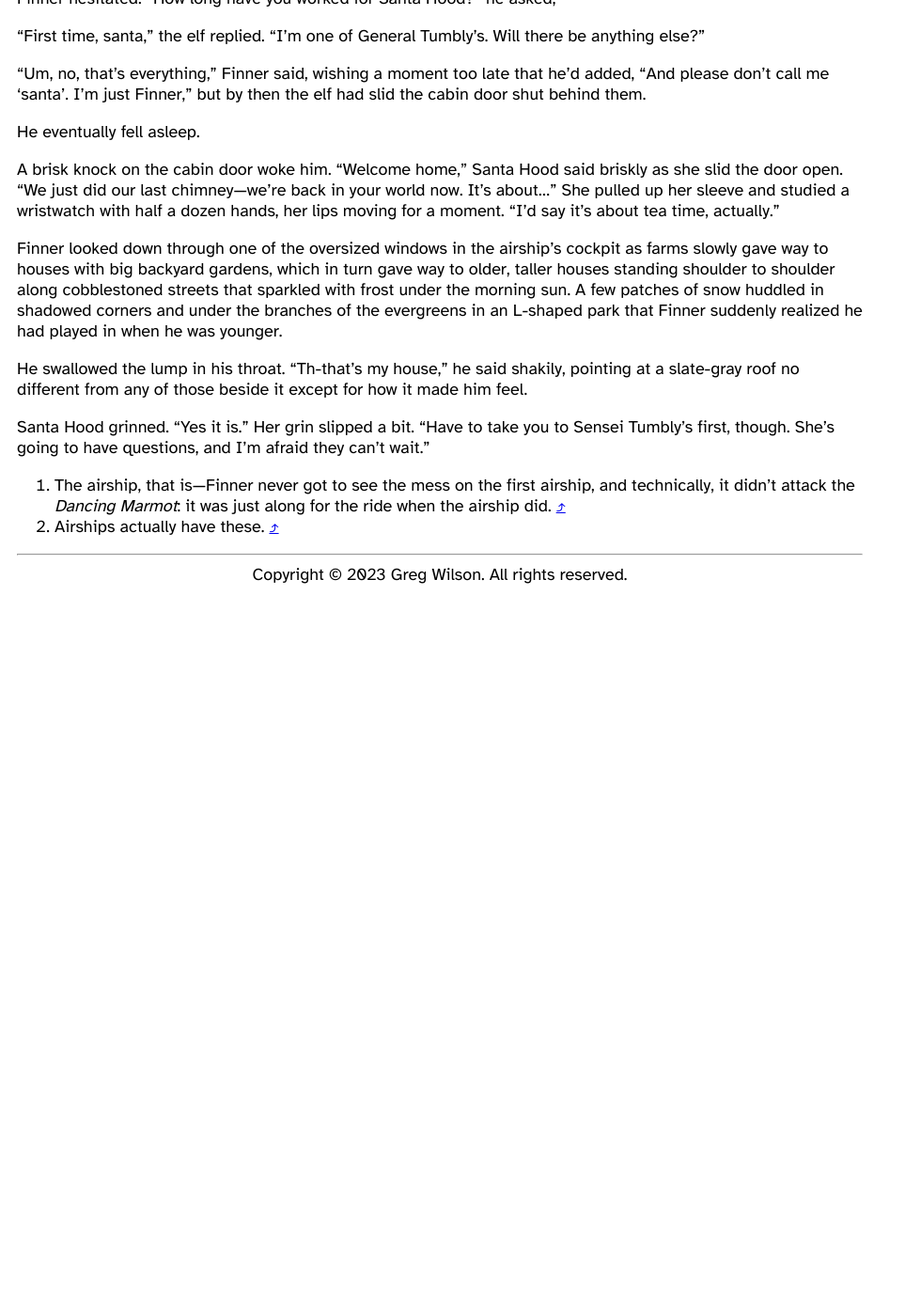
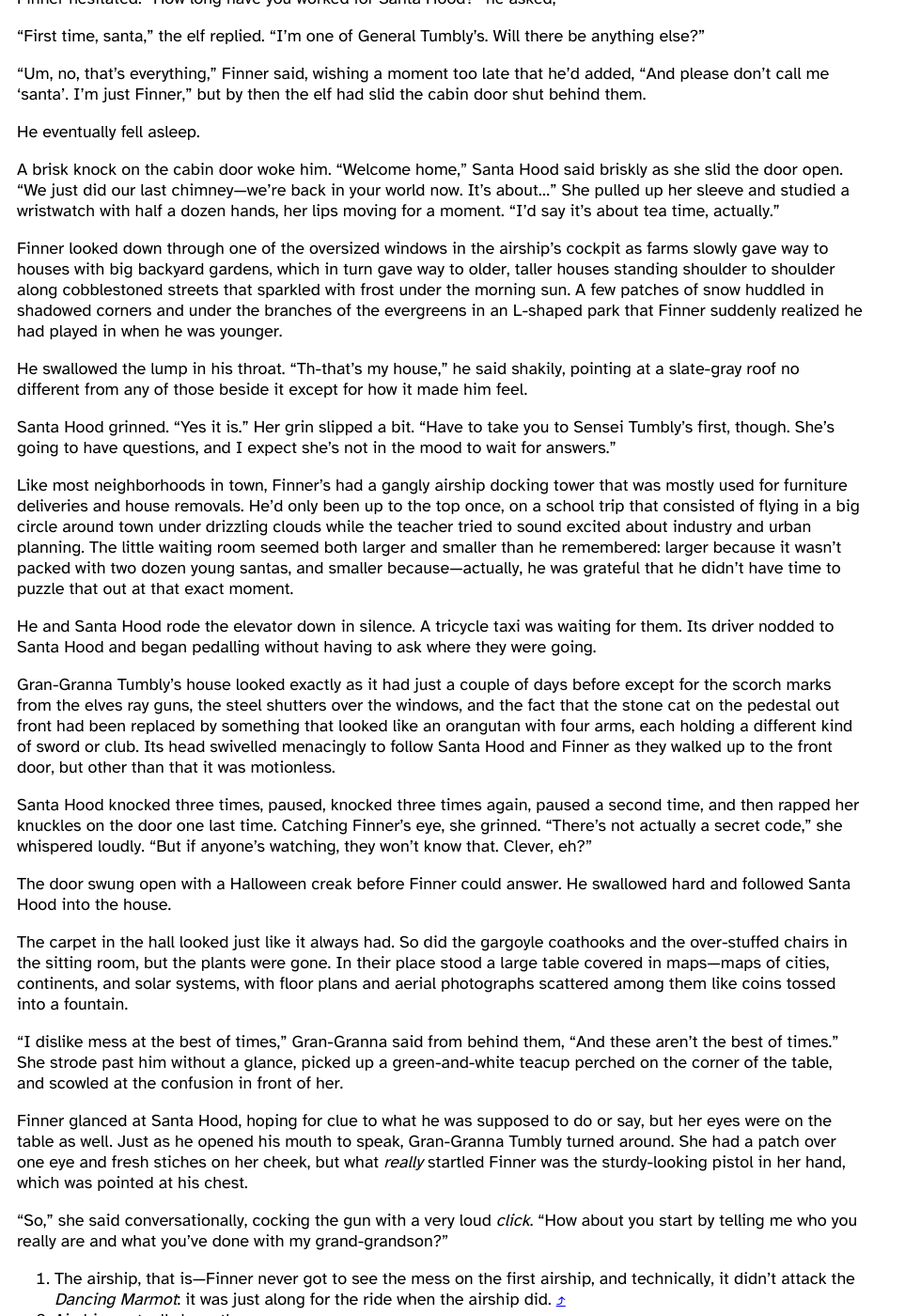
Before and after one commit to gvwilson/fiction, a Jekyll site: the page built from santas/index.md, in a window 1280 px wide and 1400 px high, scrolled down 33124 px. Shown: the whole window at 94% size, without its empty margins (0-963 px from the left). Built offline with Jekyll 4.4.1, drawn with Linux system fonts in a browser that asks for light colours; before the commit the page ends 33754 px from its top, so only the background shows below that.

Commit message:
+500 words of Santas

```diff
--- a/_data/status.csv
+++ b/_data/status.csv
@@ -39,6 +39,7 @@
 santas,2023-11-12,16677
 santas,2023-11-18,17224
 santas,2023-11-22,17721
+santas,2023-11-26,18228
 still,2023-09-01,30862
 tuppence-a-bag,2023-09-01,1703
 tuppence-a-bag,2023-11-05,996
--- a/santas/index.md
+++ b/santas/index.md
@@ -2992,7 +2992,80 @@
 Her grin slipped a bit.
 "Have to take you to Sensei Tumbly's first, though.
 She's going to have questions,
-and I'm afraid they can't wait."
+and I expect she's not in the mood to wait for answers."
+
+Like most neighborhoods in town,
+Finner's had a gangly airship docking tower
+that was mostly used for furniture deliveries and house removals.
+He'd only been up to the top once,
+on a school trip that consisted of flying in a big circle around town
+under drizzling clouds
+while the teacher tried to sound excited about industry and urban planning.
+The little waiting room seemed both larger and smaller than he remembered:
+larger because it wasn't packed with two dozen young santas,
+and smaller because—actually,
+he was grateful that he didn't have time to puzzle that out
+at that exact moment.
+
+He and Santa Hood rode the elevator down in silence.
+A tricycle taxi was waiting for them.
+Its driver nodded to Santa Hood and began pedalling
+without having to ask where they were going.
+
+Gran-Granna Tumbly's house looked exactly as it had just a couple of days before
+except for the scorch marks from the elves ray guns,
+the steel shutters over the windows,
+and the fact that the stone cat on the pedestal out front
+had been replaced by something that looked like an orangutan with four arms,
+each holding a different kind of sword or club.
+Its head swivelled menacingly to follow Santa Hood and Finner
+as they walked up to the front door,
+but other than that it was motionless.
+
+Santa Hood knocked three times,
+paused,
+knocked three times again,
+paused a second time,
+and then rapped her knuckles on the door one last time.
+Catching Finner's eye, she grinned.
+"There's not actually a secret code,"
+she whispered loudly.
+"But if anyone's watching, they won't know that.
+Clever, eh?"
+
+The door swung open with a Halloween creak
+before Finner could answer.
+He swallowed hard and followed Santa Hood into the house.
+
+The carpet in the hall looked just like it always had.
+So did the gargoyle coathooks and the over-stuffed chairs in the sitting room,
+but the plants were gone.
+In their place stood a large table covered in maps—maps of cities,
+continents,
+and solar systems,
+with floor plans and aerial photographs scattered among them
+like coins tossed into a fountain.
+
+"I dislike mess at the best of times,"
+Gran-Granna said from behind them,
+"And these aren't the best of times."
+She strode past him without a glance,
+picked up a green-and-white teacup perched on the corner of the table,
+and scowled at the confusion in front of her.
+
+Finner glanced at Santa Hood,
+hoping for  clue to what he was supposed to do or say,
+but her eyes were on the table as well.
+Just as he opened his mouth to speak,
+Gran-Granna Tumbly turned around.
+She had a patch over one eye and fresh stiches on her cheek,
+but what *really* startled Finner was the sturdy-looking pistol in her hand,
+which was pointed at his chest.
+
+"So," she said conversationally,
+cocking the gun with a very loud *click*.
+"How about you start by telling me who you really are
+and what you've done with my grand-grandson?"
 
 </section>
 
```
Also changed, not shown: status.svg.
